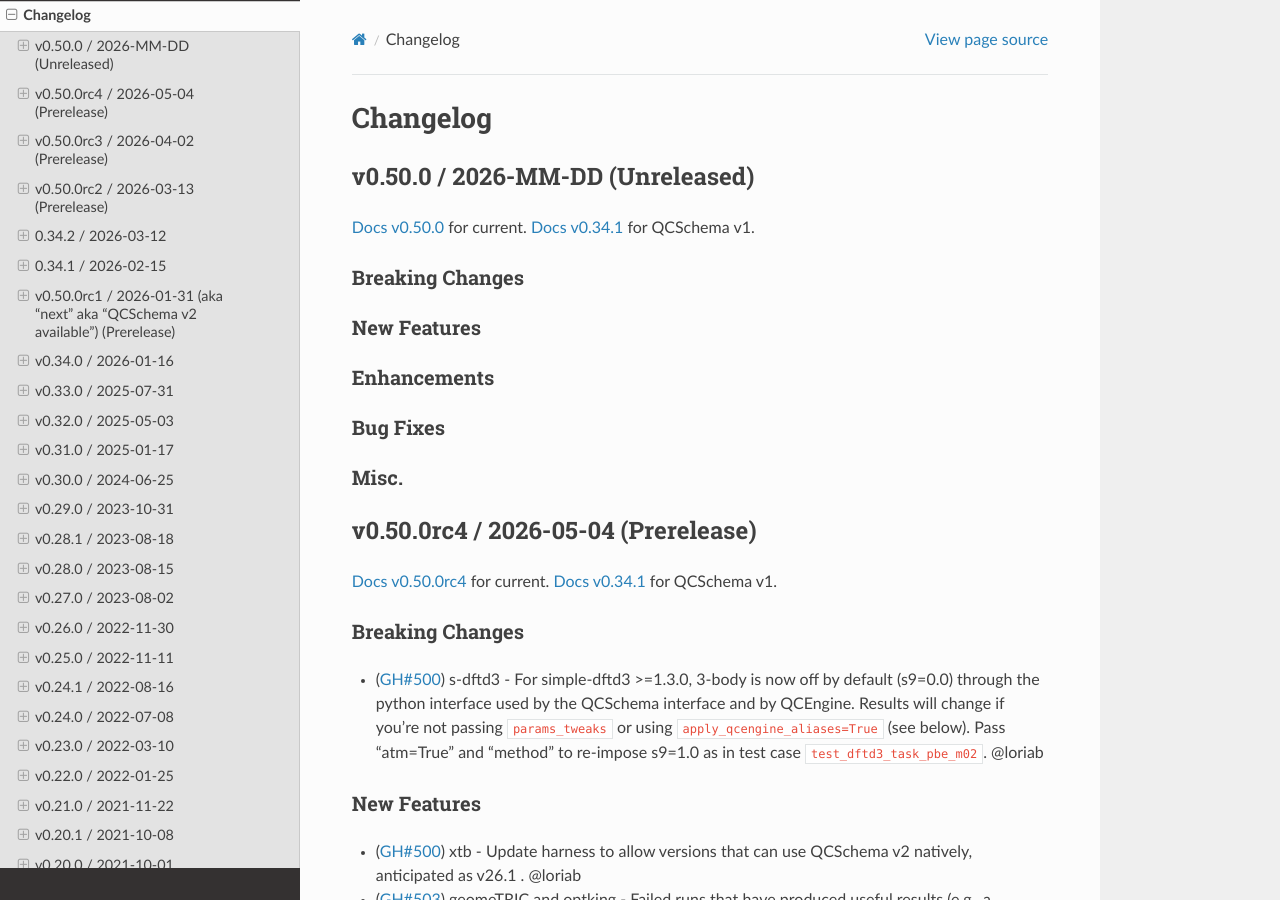
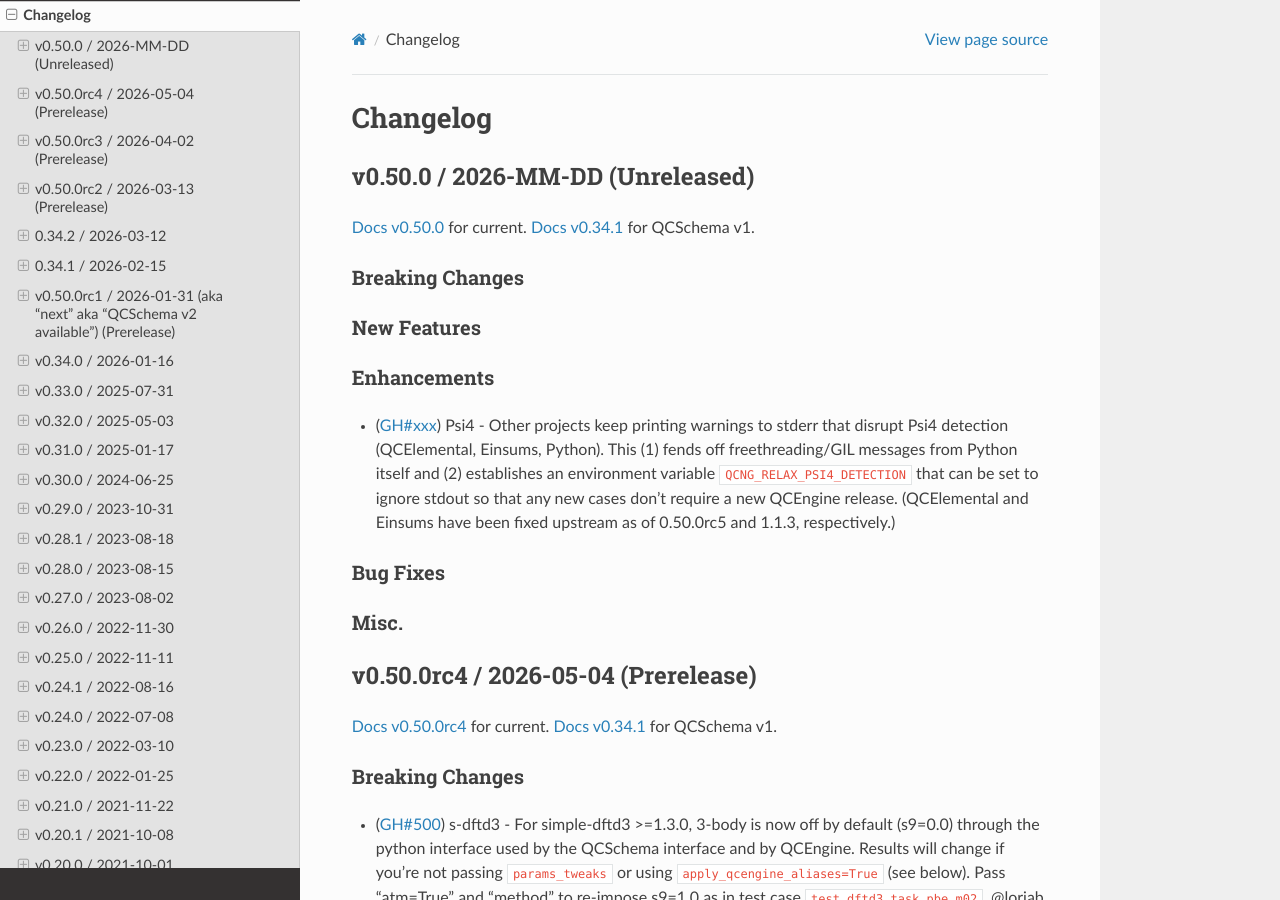
Before and after one commit to MolSSI/QCEngine, a Sphinx documentation site: the page built from docs/source/changelog.rst, in a window 1280 px wide and 900 px high. Built offline with Sphinx 7.4.7 and the Read the Docs theme 3.1.0, drawn with Linux system fonts in a browser that asks for light colours; the version number could not be read and is left out.

Commit message:
psi4 detection and GIL

```diff
--- a/docs/source/changelog.rst
+++ b/docs/source/changelog.rst
@@ -47,6 +47,12 @@ New Features
 
 Enhancements
 ++++++++++++
+- (:pr:`xxx`) Psi4 - Other projects keep printing warnings to stderr that disrupt
+  Psi4 detection (QCElemental, Einsums, Python). This (1) fends off freethreading/GIL
+  messages from Python itself and (2) establishes an environment variable
+  ``QCNG_RELAX_PSI4_DETECTION`` that can be set to ignore stdout so that any new
+  cases don't require a new QCEngine release. (QCElemental and Einsums have been
+  fixed upstream as of 0.50.0rc5 and 1.1.3, respectively.)
 
 Bug Fixes
 +++++++++
```
Also changed, not shown: 1 other file.
